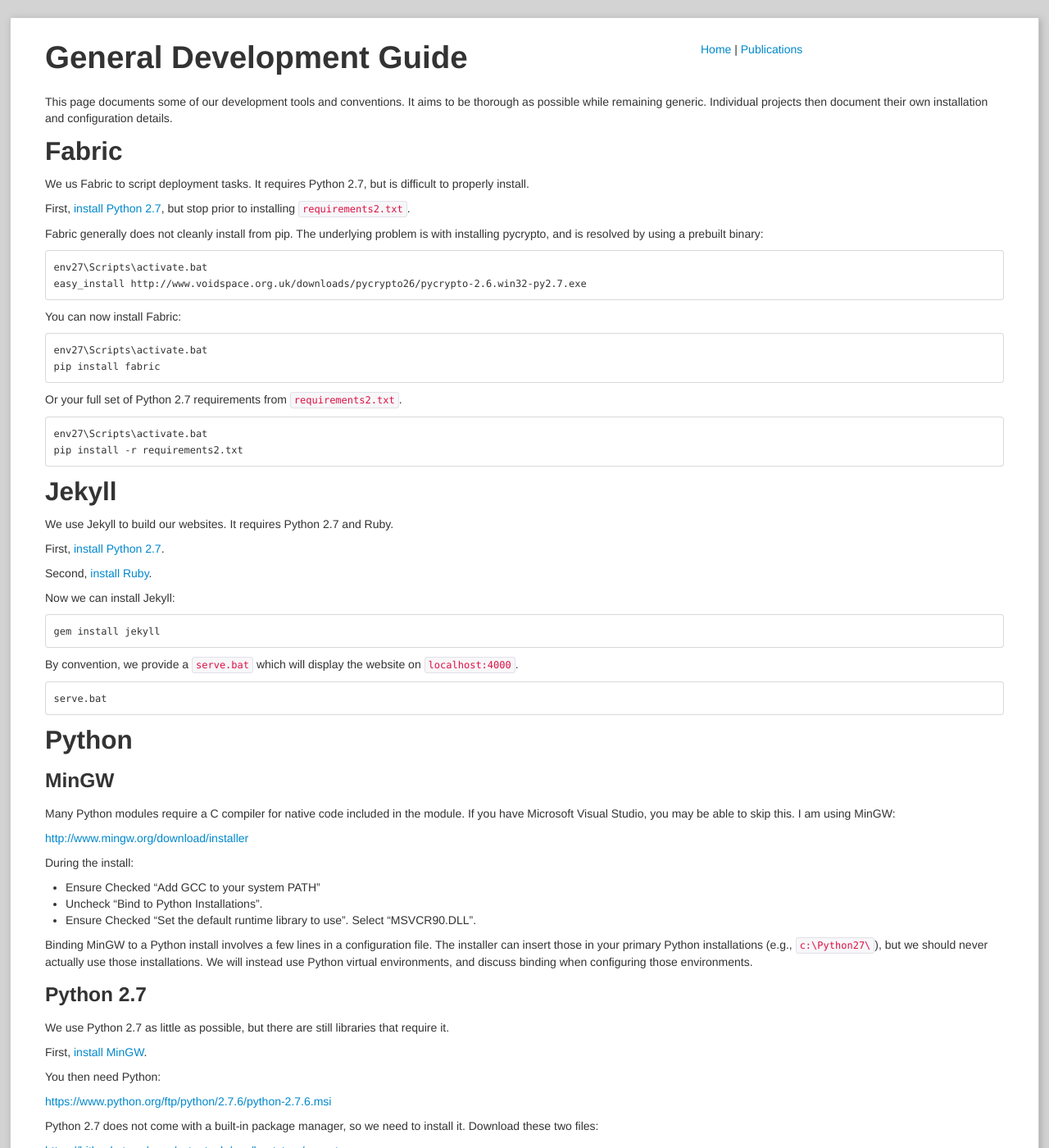
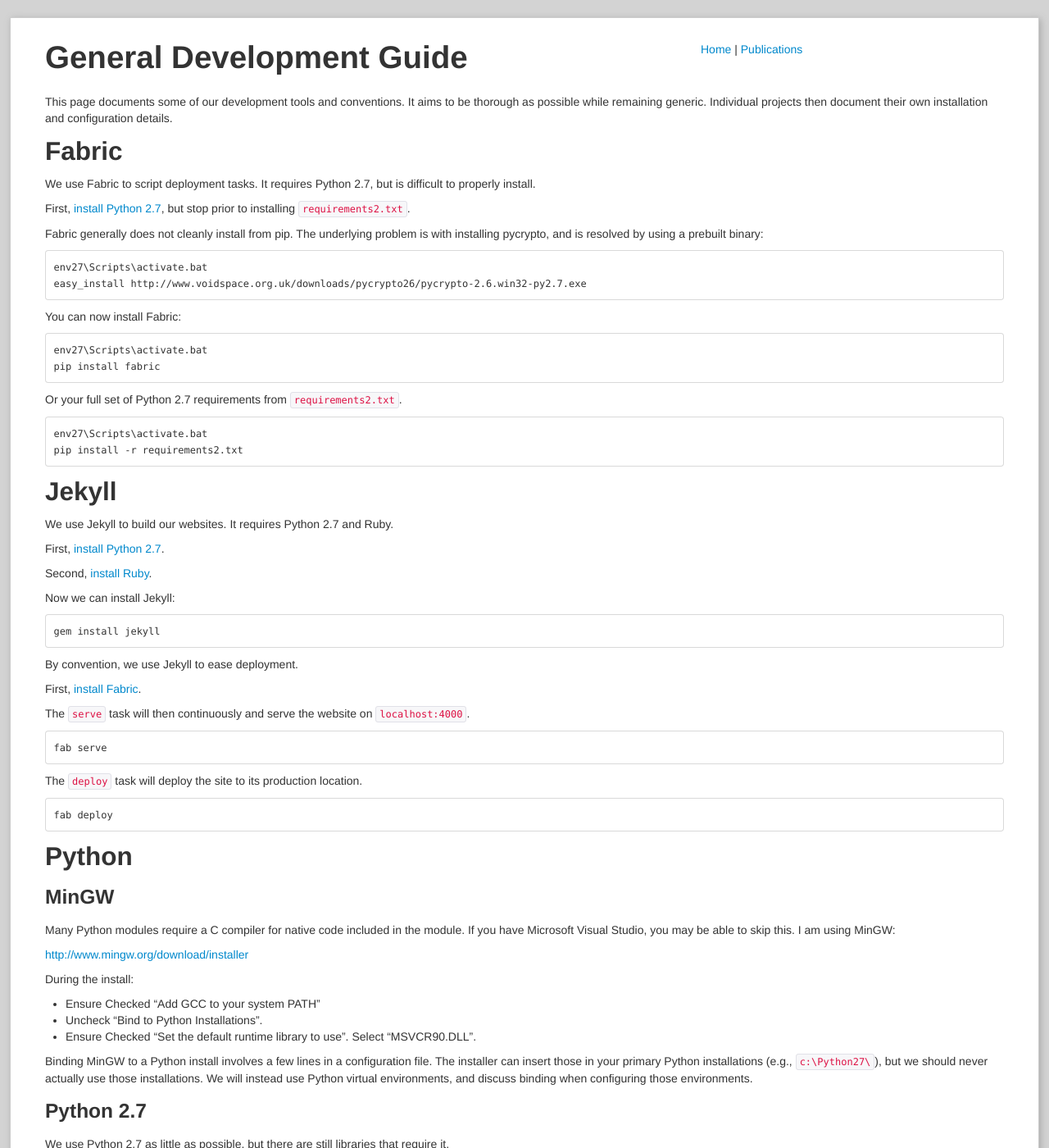
Before and after one commit to karkar/web-jayfo, a Jekyll site: the page built from development_general.md, in a window 1280 px wide and 1400 px high. Shown: the whole window at 82% size. Built offline with Jekyll 4.4.1, drawn with Linux system fonts in a browser that asks for light colours; Markdown is read by kramdown in place of the engine named in the settings.

Commit message:
Moved to Fabric

```diff
--- a/_config.yml
+++ b/_config.yml
@@ -1,9 +1,10 @@
 name:       James Fogarty
 baseurl:    /~jfogarty
-
-markdown:   redcarpet
-pygments:   true
 
 exclude:
   - env27
   - env34
+  - fabfile.py
+  - fabfile.pyc
+  - README.md
+  - requirements2.txt
--- a/development_general.md
+++ b/development_general.md
@@ -8,7 +8,7 @@
 
 ## <a name="Fabric"></a> Fabric
 
-We us Fabric to script deployment tasks. It requires Python 2.7, but is difficult to properly install.
+We use Fabric to script deployment tasks. It requires Python 2.7, but is difficult to properly install.
 
 First, [install Python 2.7]({{ site.baseurl }}/development_general.html#Python27), but stop prior to installing `requirements2.txt`.
 
@@ -39,9 +39,17 @@
 
     gem install jekyll
 
-By convention, we provide a `serve.bat` which will display the website on `localhost:4000`.
+By convention, we use Jekyll to ease deployment.
 
-    serve.bat
+First, [install Fabric]({{ site.baseurl }}/development_general.html#Fabric).
+
+The `serve` task will then continuously and serve the website on `localhost:4000`.
+
+    fab serve
+
+The `deploy` task will deploy the site to its production location.
+
+    fab deploy
 
 ## Python
 
```
Also changed, not shown: development.md (+0 -2 lines), fabfile.py (added, +26 -0 lines), 2 other files.
